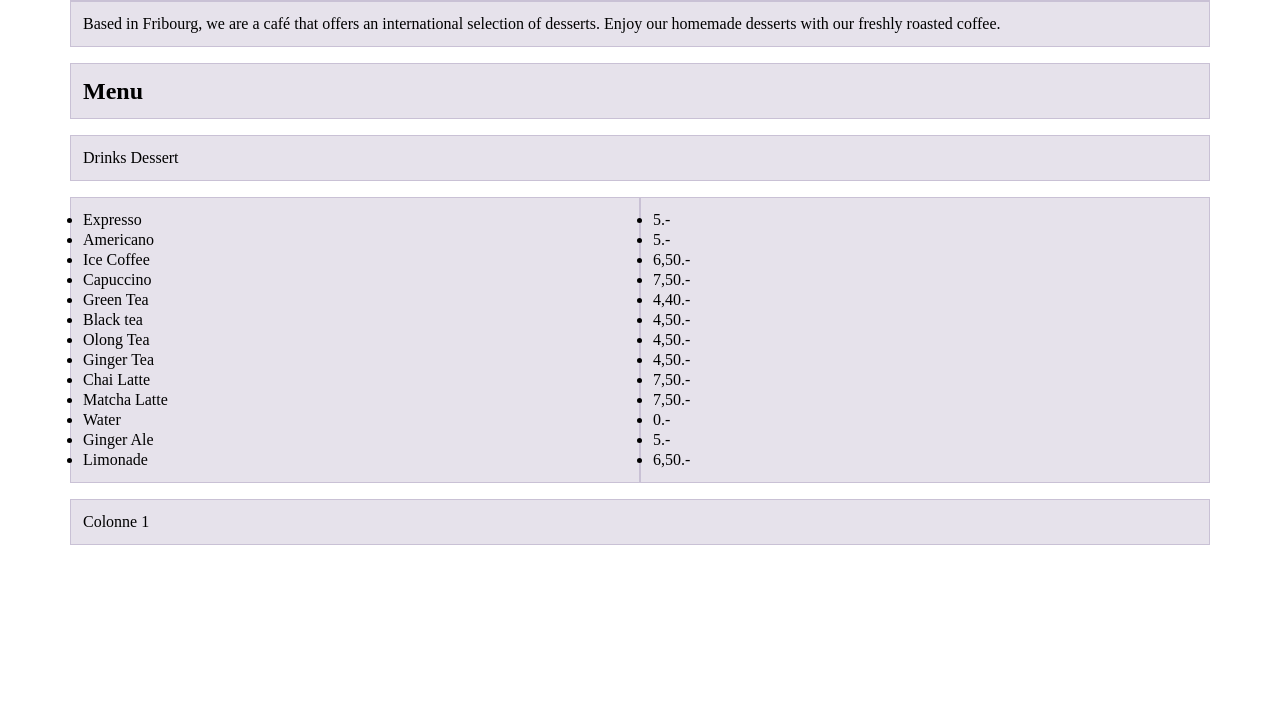
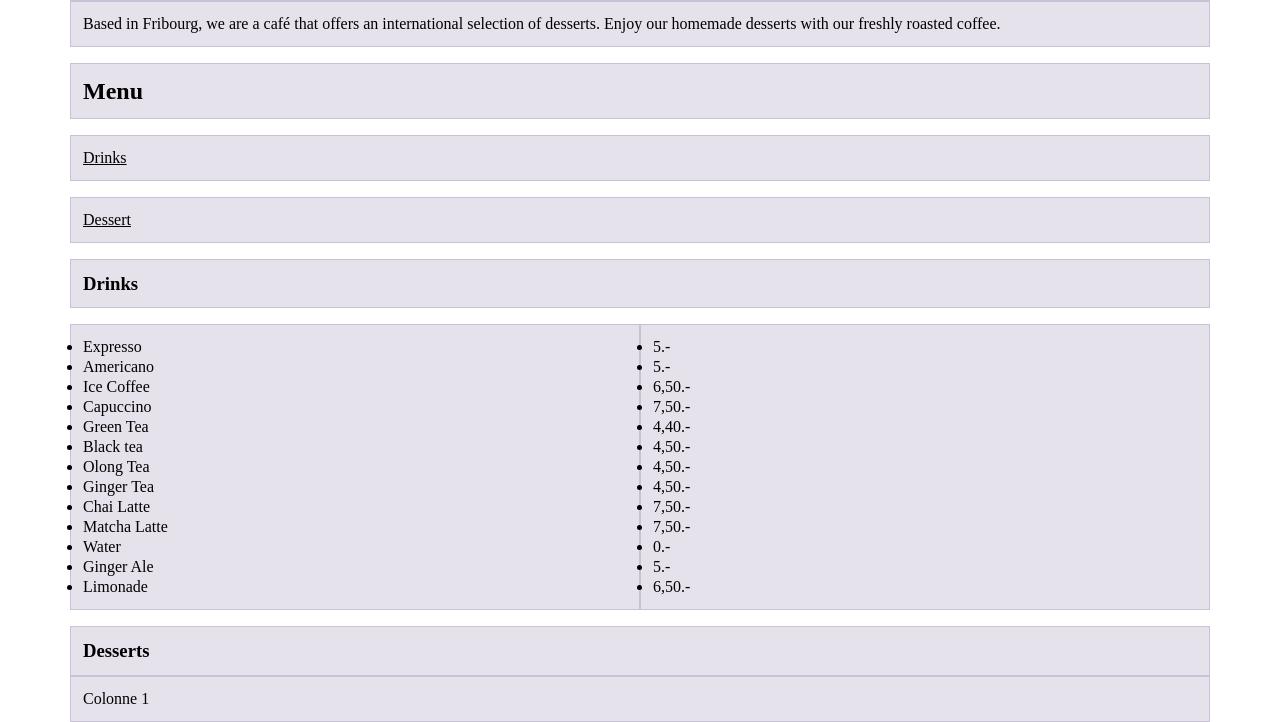
Before and after one commit to anissahquraishi/imd22_anissah_projet_cafe, a website built with Parcel: page src/index.html in a window 1280 px wide. Shown: the part 779-1501 px from the top of the page. Before the commit the page ends 1324 px from the top, so only its background shows below. Built offline with nearby package versions, Linux system fonts and the light colour scheme.

Commit message:
correct divs placement and add link for drinks and desserts

```diff
--- a/src/index.html
+++ b/src/index.html
@@ -41,7 +41,19 @@
           </div>
         </div>
         <div class="row">
-          <div class="col-12 button">Drinks Dessert</div>
+          <div class="col-12">
+            <a href="#Drinks" class="button">Drinks</a>
+          </div>
+        </div>
+        <div class="row">
+          <div class="col-12">
+            <a href="#Dessert" class="button">Dessert</a>
+          </div>
+        </div>
+        <div class="row title">
+          <div class="col-12 menu-title">
+            <h3 id="Drinks">Drinks</h3>
+          </div>
         </div>
         <div class="row">
           <div class="col-6">
@@ -79,7 +91,10 @@
             </ul>
           </div>
         </div>
-        <div class="row"></div>
+        <div class="row title">
+          <div class="col-12 menu-title">
+          <h3 id="Dressert">Desserts</h3>
+        </div>
       </div>
     </main>
     <footer id="Contact">
```
